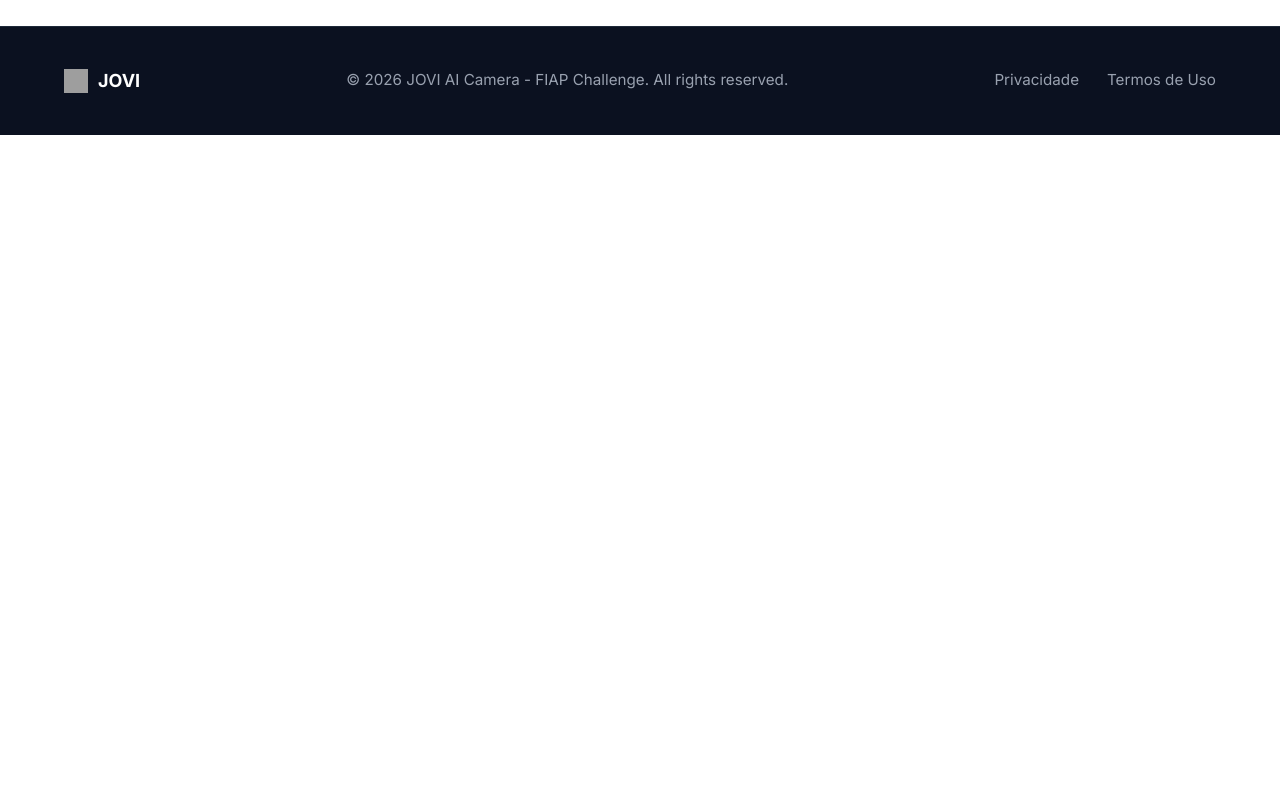
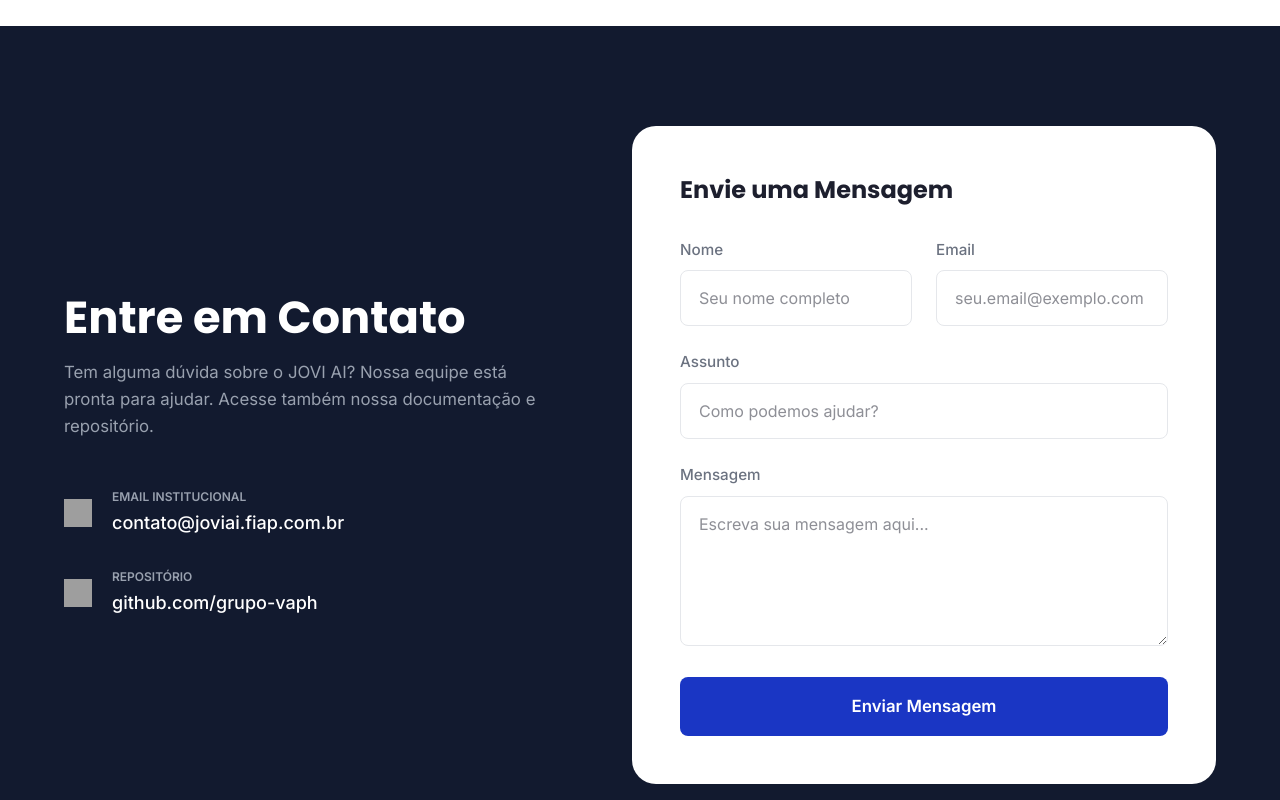
Before and after one commit to grupo-vaph/sprint3-front-end, a React (Vite) app: page / in a window 1280 px wide. Shown: the part 4600-5400 px from the top of the page. Before the commit the page ends 4735 px from the top, so only its background shows below. Built offline with nearby package versions, Linux system fonts and the light colour scheme; grey boxes are pictures that could not be loaded.

Commit message:
feat: converte seção Contato com validação no hook useContactForm

```diff
--- /dev/null
+++ b/src/components/Contato.jsx
@@ -0,0 +1,72 @@
+import codeIcon from '../assets/icons/code.svg'
+import emailIcon from '../assets/icons/email.svg'
+import { useContactForm } from '../hooks/useContactForm'
+import Input from './Input'
+
+function Contato() {
+  const { form, erros, enviado, handleChange, handleSubmit } = useContactForm()
+
+  return (
+    <section
+      id="contato"
+      className="flex min-h-[90vh] scroll-mt-20 flex-col justify-center gap-12 bg-night px-[5%] py-20 text-white md:py-25 lg:flex-row lg:items-center lg:gap-20"
+    >
+      <div className="flex-1">
+        <h2 className="mb-4 text-4xl text-white md:text-[2.8rem]">Entre em Contato</h2>
+        <p className="mb-12 max-w-[480px] text-[1.05rem] text-gray-400">
+          Tem alguma dúvida sobre o JOVI AI? Nossa equipe está pronta para ajudar. Acesse também
+          nossa documentação e repositório.
+        </p>
+
+        <ul className="space-y-8">
+          <li className="flex items-center gap-5">
+            <img src={emailIcon} alt="Email" className="size-7" />
+            <div>
+              <span className="mb-1 block text-xs font-semibold text-gray-400">EMAIL INSTITUCIONAL</span>
+              <a href="mailto:contato@joviai.fiap.com.br" className="text-lg font-medium break-all hover:text-blue-300">
+                contato@joviai.fiap.com.br
+              </a>
+            </div>
+          </li>
+          <li className="flex items-center gap-5">
+            <img src={codeIcon} alt="Code" className="size-7" />
+            <div>
+              <span className="mb-1 block text-xs font-semibold text-gray-400">REPOSITÓRIO</span>
+              <a
+                href="https://github.com/grupo-vaph/sprint3-front-end"
+                target="_blank"
+                className="text-lg font-medium break-all hover:text-blue-300"
+              >
+                github.com/grupo-vaph
+              </a>
+            </div>
+          </li>
+        </ul>
+      </div>
+
+      <div className="flex-1 rounded-3xl bg-white p-6 text-ink md:p-12">
+        <h3 className="mb-8 text-2xl text-ink">Envie uma Mensagem</h3>
+
+        <form onSubmit={handleSubmit} noValidate className="space-y-6">
+          <div className="flex flex-col gap-6 md:flex-row lg:flex-col xl:flex-row">
+            <Input label="Nome" name="nome" placeholder="Seu nome completo" value={form.nome} onChange={handleChange} erro={erros.nome} />
+            <Input label="Email" name="email" type="email" placeholder="seu.email@exemplo.com" value={form.email} onChange={handleChange} erro={erros.email} />
+          </div>
+          <Input label="Assunto" name="assunto" placeholder="Como podemos ajudar?" value={form.assunto} onChange={handleChange} erro={erros.assunto} />
+          <Input label="Mensagem" name="mensagem" textarea placeholder="Escreva sua mensagem aqui..." value={form.mensagem} onChange={handleChange} erro={erros.mensagem} />
+
+          <button
+            type="submit"
+            className={`w-full rounded-lg py-4 text-[1.05rem] font-semibold text-white transition-colors duration-300 ${
+              enviado ? 'bg-green-600' : 'bg-primary hover:bg-secondary'
+            }`}
+          >
+            {enviado ? 'Mensagem Enviada!' : 'Enviar Mensagem'}
+          </button>
+        </form>
+      </div>
+    </section>
+  )
+}
+
+export default Contato
--- /dev/null
+++ b/src/components/Input.jsx
@@ -0,0 +1,24 @@
+// campo de formulario com label e mensagem de erro
+function Input({ label, name, erro, textarea = false, ...props }) {
+  const classes = `w-full rounded-lg border px-4.5 py-3.5 outline-none transition-colors focus:border-primary ${
+    erro ? 'border-red-500' : 'border-line'
+  }`
+
+  return (
+    <div className="flex-1">
+      <label htmlFor={name} className="mb-2 block text-[0.95rem] font-medium text-muted">
+        {label}
+      </label>
+
+      {textarea ? (
+        <textarea id={name} name={name} className={`${classes} h-[150px] resize-y`} {...props} />
+      ) : (
+        <input id={name} name={name} className={classes} {...props} />
+      )}
+
+      {erro && <p className="mt-1.5 text-sm text-red-600">{erro}</p>}
+    </div>
+  )
+}
+
+export default Input
--- /dev/null
+++ b/src/hooks/useContactForm.js
@@ -0,0 +1,39 @@
+import { useState } from 'react'
+
+const formVazio = { nome: '', email: '', assunto: '', mensagem: '' }
+
+// logica do formulario de contato (valores, validacao e envio)
+export function useContactForm() {
+  const [form, setForm] = useState(formVazio)
+  const [erros, setErros] = useState({})
+  const [enviado, setEnviado] = useState(false)
+
+  function handleChange(e) {
+    setForm({ ...form, [e.target.name]: e.target.value })
+  }
+
+  function validar() {
+    const novosErros = {}
+
+    if (form.nome.trim().length < 3) novosErros.nome = 'Digite seu nome completo.'
+    if (!form.email.includes('@') || !form.email.includes('.')) novosErros.email = 'Digite um email válido.'
+    if (!form.assunto.trim()) novosErros.assunto = 'Digite o assunto.'
+    if (form.mensagem.trim().length < 10) novosErros.mensagem = 'A mensagem precisa ter pelo menos 10 letras.'
+
+    setErros(novosErros)
+    return Object.keys(novosErros).length === 0
+  }
+
+  function handleSubmit(e) {
+    e.preventDefault() // nao deixa recarregar a pagina
+    if (!validar()) return
+
+    setForm(formVazio)
+    setEnviado(true)
+
+    // volta o botao ao normal depois de 3s
+    setTimeout(() => setEnviado(false), 3000)
+  }
+
+  return { form, erros, enviado, handleChange, handleSubmit }
+}
--- a/src/pages/Home.jsx
+++ b/src/pages/Home.jsx
@@ -1,3 +1,4 @@
+import Contato from '../components/Contato'
 import Equipe from '../components/Equipe'
 import Galeria from '../components/Galeria'
 import Hero from '../components/Hero'
@@ -12,6 +13,7 @@ function Home() {
       <PublicoAlvo />
       <Galeria />
       <Equipe />
+      <Contato />
     </>
   )
 }
```
